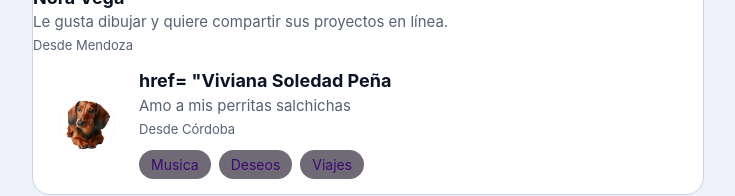
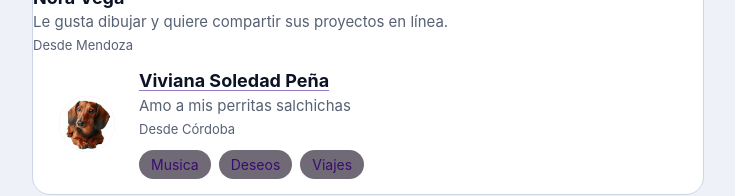
Before and after one commit to IsaLin296/icaro-102026-1, a plain HTML site: page team/index.html in a window 1280 px wide. Shown: the part 433-629 px from the top of the page, without its empty margins (272-1007 px from the left). Drawn offline with Linux system fonts and the light colour scheme.

Commit message:
Corrijo enlace del perfil en index.html

```diff
--- a/team/index.html
+++ b/team/index.html
@@ -41,7 +41,7 @@
             <li class="contacto">
                 <img class="avatar" src="../images/avatars/viviana-soledad-pena.jpg" alt="">
                 <div class="datos">
-                    <h2><a class="enlace-perfil"> href= "<team/perfil-vivana-soledad-pena.html">Viviana Soledad Peña</a></h2>
+                    <h2><a class="enlace-perfil" href= "team/perfil-vivana-soledad-pena.html">Viviana Soledad Peña</a></h2>
                     <p>Amo a mis perritas salchichas</p>
                     <p class="ciudad">Desde Córdoba</p>
 
```
